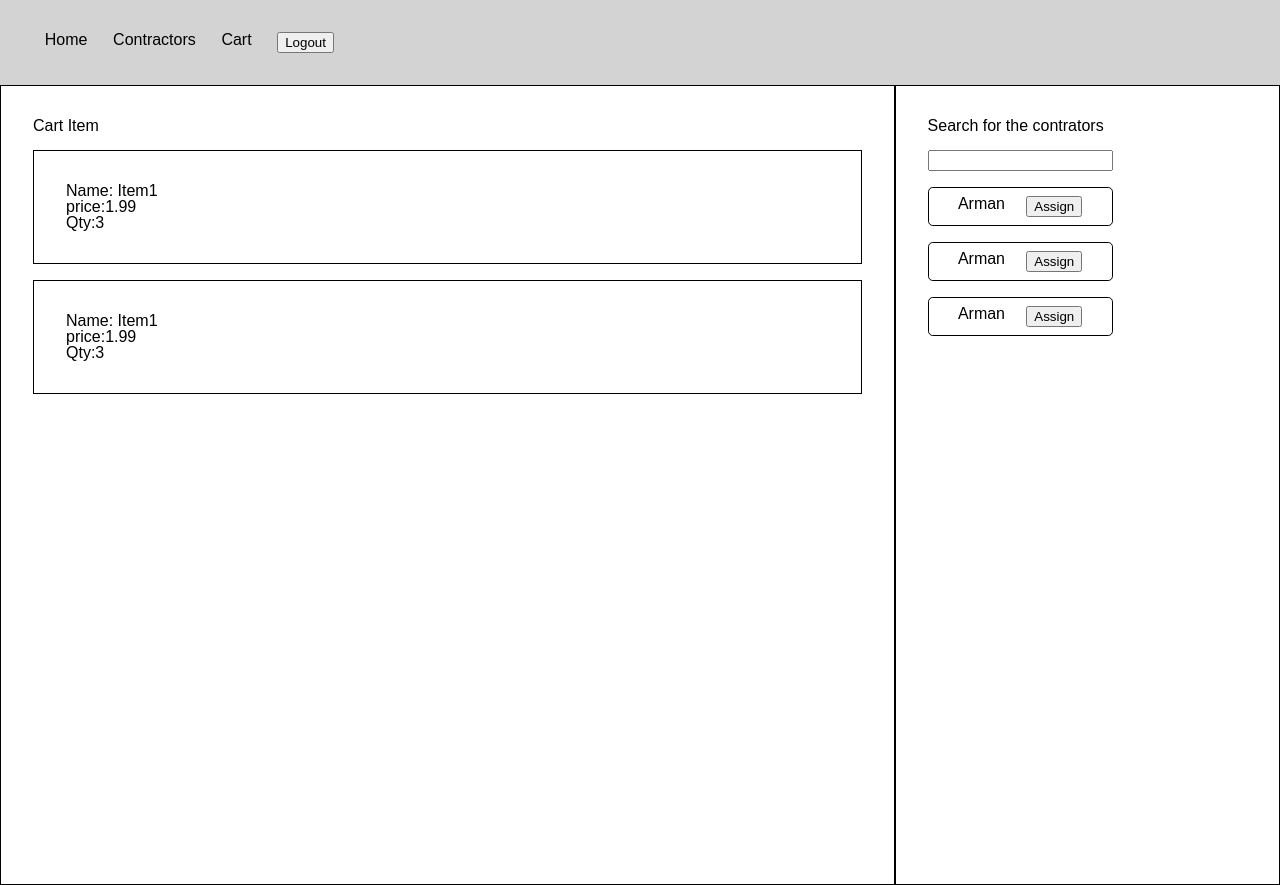
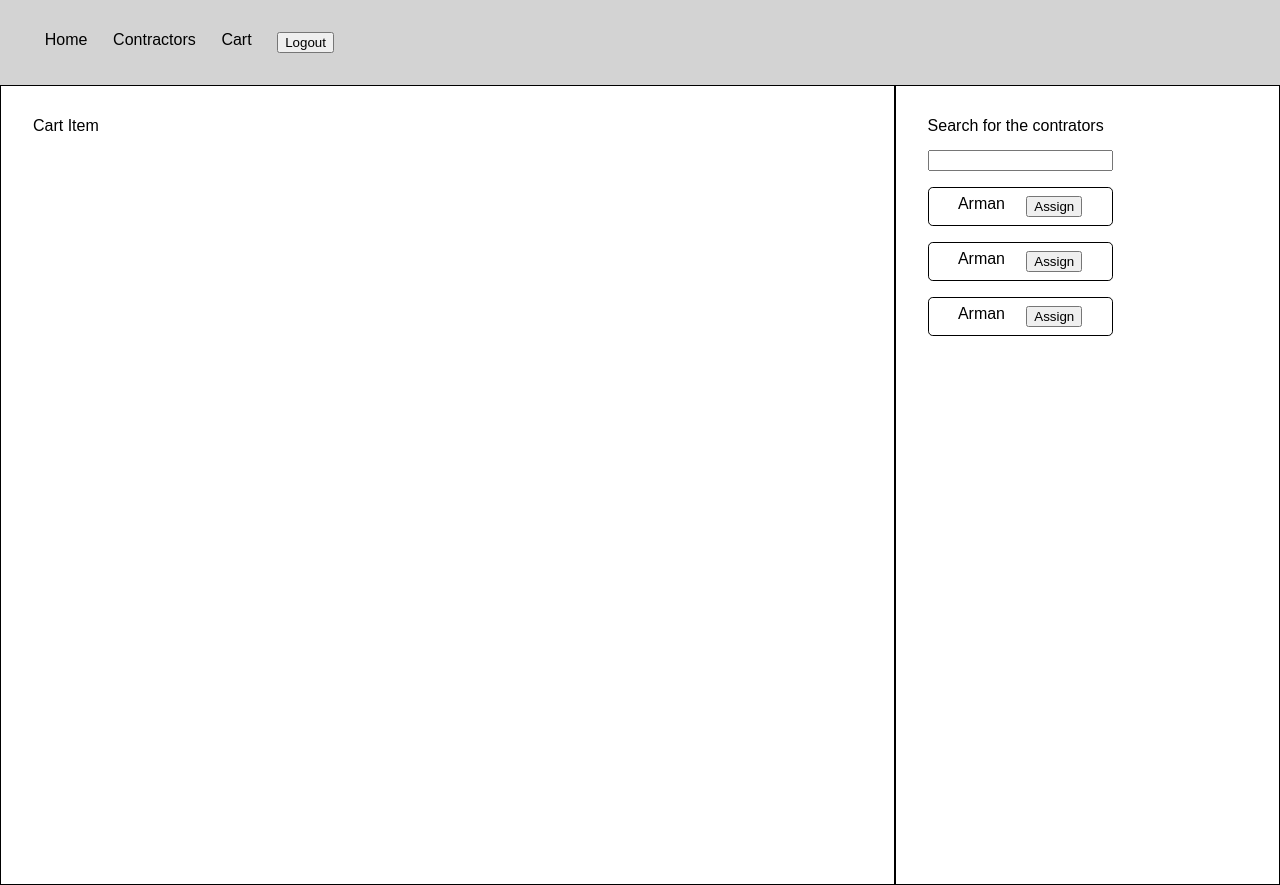
Before and after one commit to ArmanBhatia0100/ClothBox, a React (Create React App) app: page /cart in a window 1280 px wide. Built offline with nearby package versions, Linux system fonts and the light colour scheme.

Commit message:
Cart is working

```diff
--- a/src/components/Cards/Card.jsx
+++ b/src/components/Cards/Card.jsx
@@ -35,9 +35,7 @@ export default function Card({ id, name, price, qty }) {
           className="addToCartBtn"
           type="button"
           onClick={() => {
-            dispatch(
-              addTocart({ item: { name, price, qty: qtyRef.current.value } })
-            );
+            dispatch(addTocart({ name, price, qty: qtyRef.current.value }));
             qtyRef.current.value = 0;
           }}
         >
--- a/src/components/Cart/Cart.jsx
+++ b/src/components/Cart/Cart.jsx
@@ -6,17 +6,24 @@ import Header from "../Header/Header";
 import { UseSelector, useSelector } from "react-redux";
 
 export default function Cart() {
-  const cartItemList = useSelector((state) => state.cartItems);
+  const cartItems = useSelector((state) => state.cartItems);
 
-  console.log(cartItemList);
   return (
     <React.Fragment>
       <Header />
       <div className="modal">
         <div className="cartItems_container">
           <h1 style={{ textAlign: "left" }}>Cart Item</h1>
-          <CartCard />
-          <CartCard />
+          {cartItems.map((item, index) => {
+            return (
+              <CartCard
+                key={index}
+                name={item.name}
+                qty={item.qty}
+                price={item.price}
+              />
+            );
+          })}
         </div>
         <div className="cartContractor_container">
           <div className="search_container">
@@ -43,12 +50,12 @@ export default function Cart() {
   );
 }
 
-const CartCard = () => {
+const CartCard = ({ name, price, qty }) => {
   return (
     <div className="cartItem_card">
-      <p>Name: Item1</p>
-      <p>price:1.99</p>
-      <p>Qty:3</p>
+      <p>Name: {name}</p>
+      <p>price: ${price}</p>
+      <p>Qty: {qty}</p>
     </div>
   );
 };
--- a/src/store/CartSlice.js
+++ b/src/store/CartSlice.js
@@ -1,14 +1,12 @@
 import { createSlice } from "@reduxjs/toolkit";
-const initialState = {
-  cartItems: { items: [] },
-};
+
 const cartSlice = createSlice({
   name: "cart",
-  initialState,
+  initialState: [],
   reducers: {
-    addTocart(state, payload) {
-      return { ...state };
-      console.log(state);
+    addTocart(state, action) {
+      console.log("This is payload,", action.payload);
+      state.push(action.payload);
     },
     removeFromCart() {
       console.log("Removed from the cart");
```
